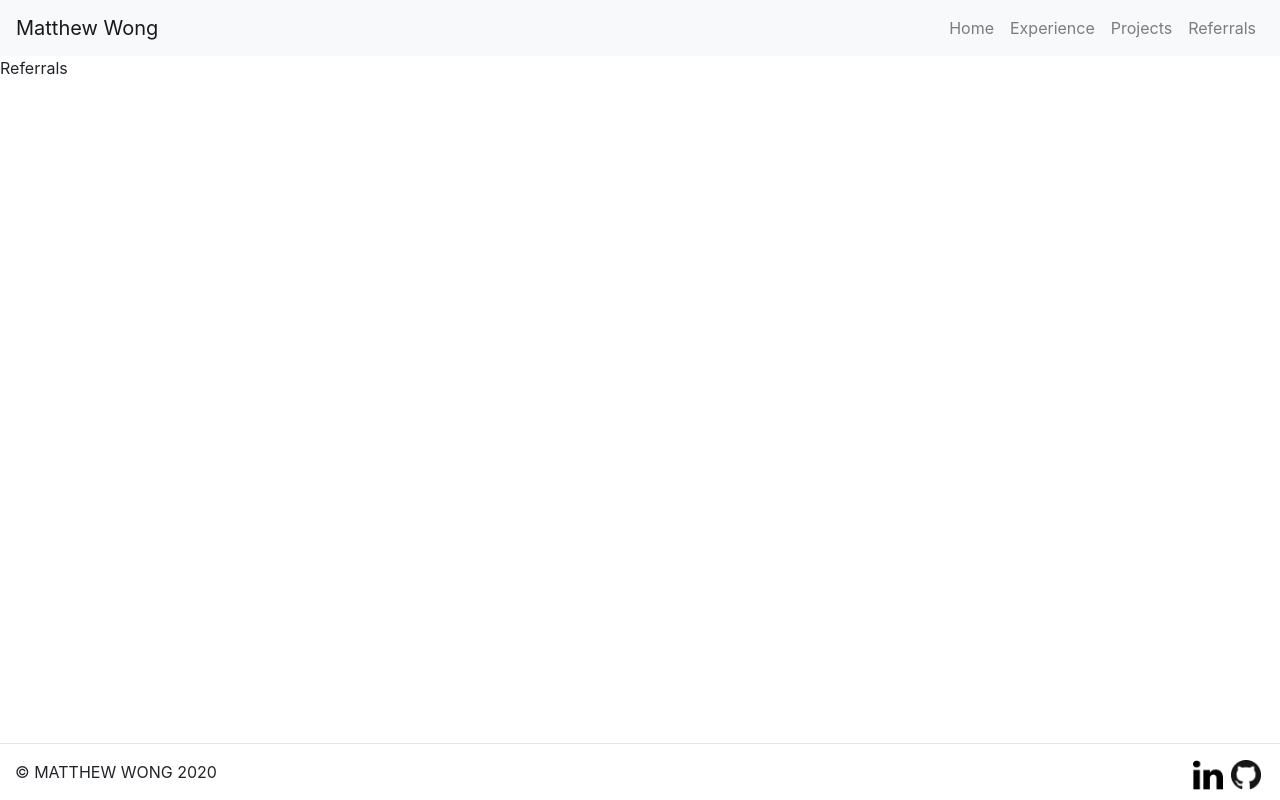
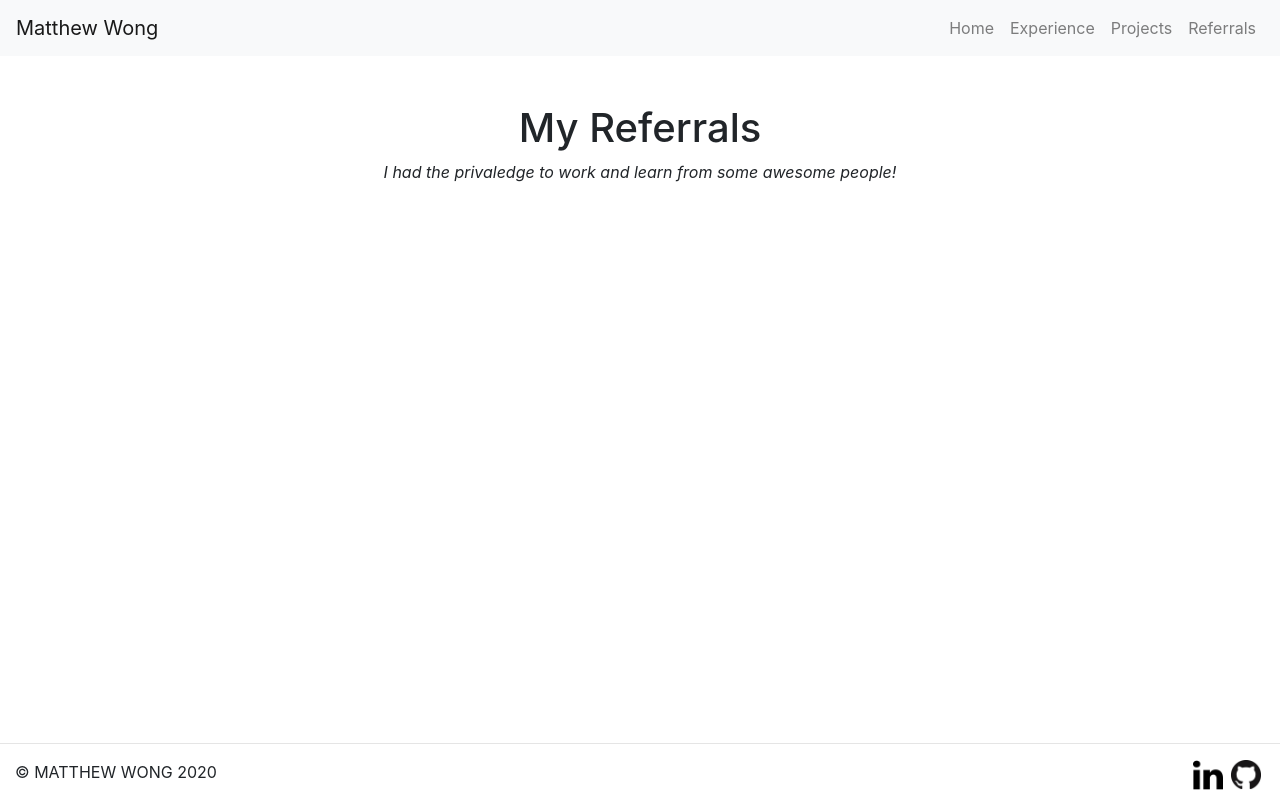
Before and after one commit to mwong33/portfolio, a React (Create React App) app: page /referrals in a window 1280 px wide. Built offline with nearby package versions, Linux system fonts and the light colour scheme.

Commit message:
referral title and fixed project image height

```diff
--- a/src/components/ProjectCard.css
+++ b/src/components/ProjectCard.css
@@ -1,5 +1,5 @@
 .card-img-top {
     width: 100%;
-    height: 10vw;
+    height: 200px;
     object-fit: cover;
 }
--- a/src/pages/Referrals.js
+++ b/src/pages/Referrals.js
@@ -6,7 +6,14 @@ import pageTransition from '../data/PageTransition.js';
 export default function Referrals() {
     return (
         <motion.div id="referrals" initial="out" animate="in" exit="out" variants={pageTransition}>
-            <p>Referrals</p>
+            <div className="container">
+                <div className="row mt-5 mb-5 text-center">
+                    <div className="col-12">
+                        <h1>My Referrals</h1>
+                        <p className="font-italic">I had the privaledge to work and learn from some awesome people!</p>
+                    </div>
+                </div>
+            </div>
         </motion.div>
     )
 }
```
